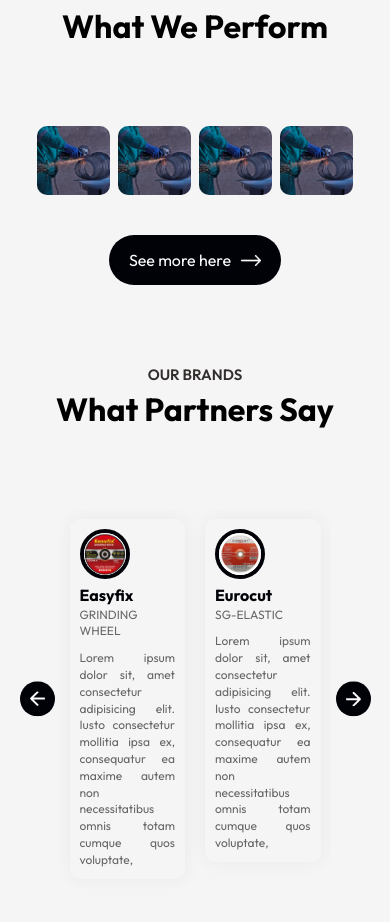
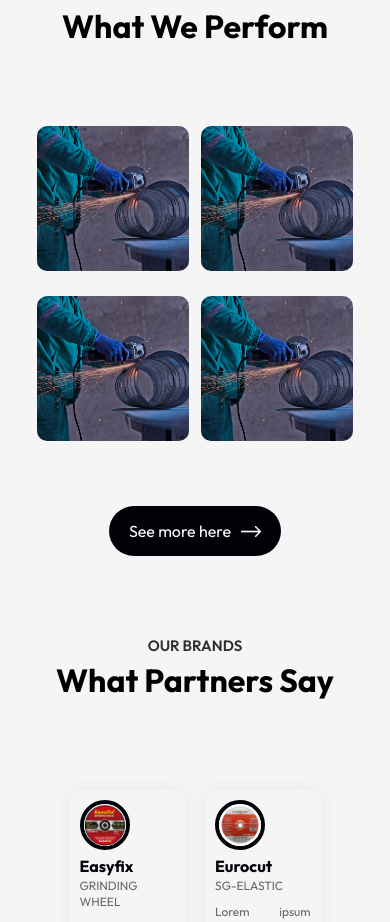
Before and after one commit to Jacobgijah/borachee, a React (Vite) app: page / in a window 390 px wide. Shown: the part 3085-4007 px from the top of the page. Built offline with nearby package versions, Linux system fonts and the light colour scheme.

Commit message:
updates v1 add responsivness

```diff
--- a/src/Components/Campus/Campus.css
+++ b/src/Components/Campus/Campus.css
@@ -15,3 +15,16 @@
   width: 23%;
   border-radius: 10px;
 }
+
+
+/* ------ MEDIA QUERY ------ */
+@media (max-width: 800px) {
+  .gallery {
+    flex-wrap: wrap;
+  }
+
+  .gallery img {
+    width: 48%;
+    margin-bottom: 25px;
+  }
+}
```
